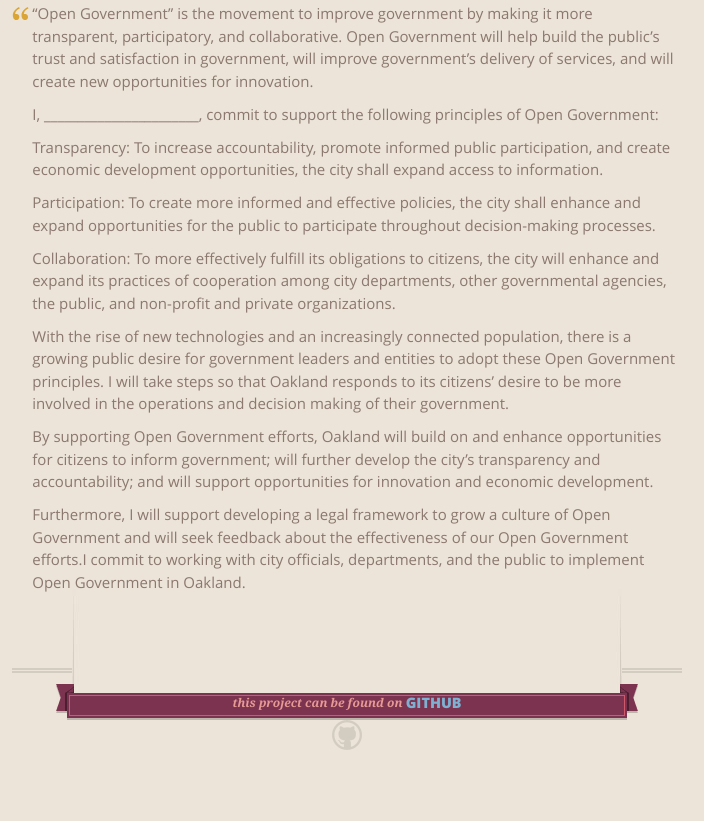
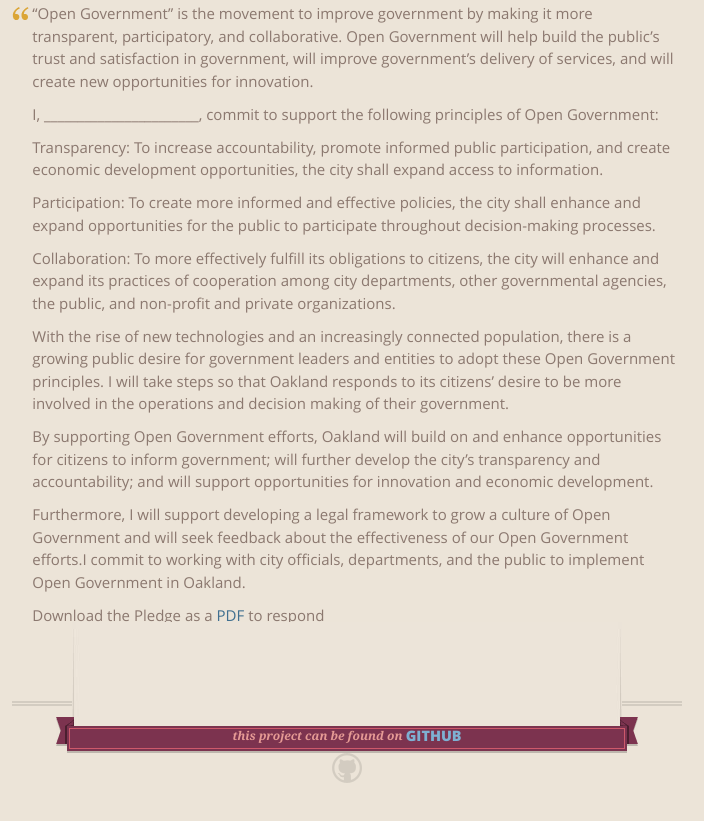
Before and after one commit to openoakland/oaklandcandidates, a plain HTML site: page index.html in a window 1280 px wide. Shown: the part 3435-4256 px from the top of the page, without its empty margins (293-997 px from the left). Before the commit the page ends 4225 px from the top, so only its background shows below. Drawn offline with nearby package versions, Linux system fonts and the light colour scheme.

Commit message:
Update index.html
link to PDF

```diff
--- a/index.html
+++ b/index.html
@@ -259,7 +259,8 @@ developing a legal framework to grow a culture of Open Government and
 will seek feedback about the effectiveness of our Open Government
 efforts.I commit to working with city officials, departments, and the
 public to implement Open Government in Oakland.</p>
-</blockquote>
+<p>Download the Pledge as a <a href="http://oaklandcandidates.org/OpenGovPledge2012.pdf">PDF</a> to respond</p>
+  </blockquote>
 <p></p>
 <h3 class="header-level-1"><a href="http://openoakland.org">Join
 OpenOakland</a></h3>
```
